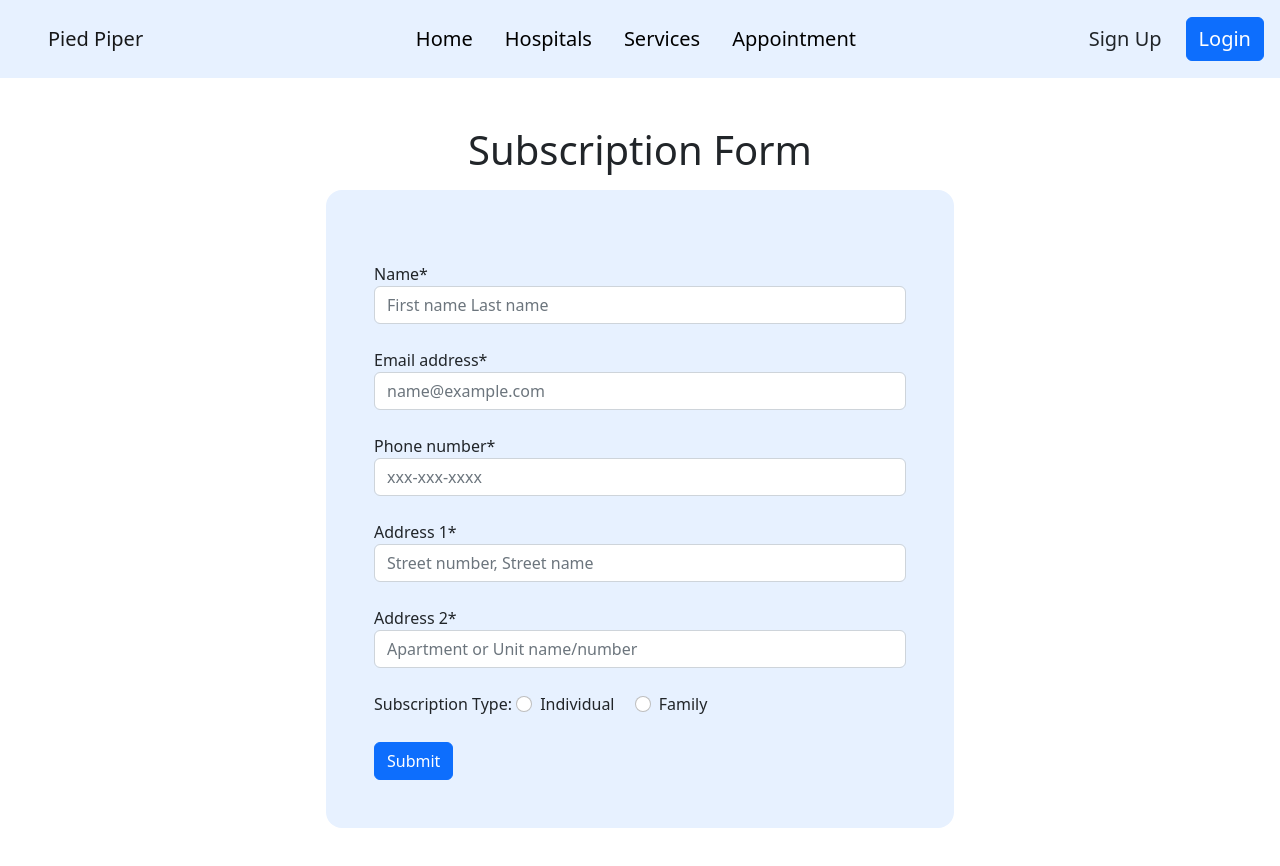
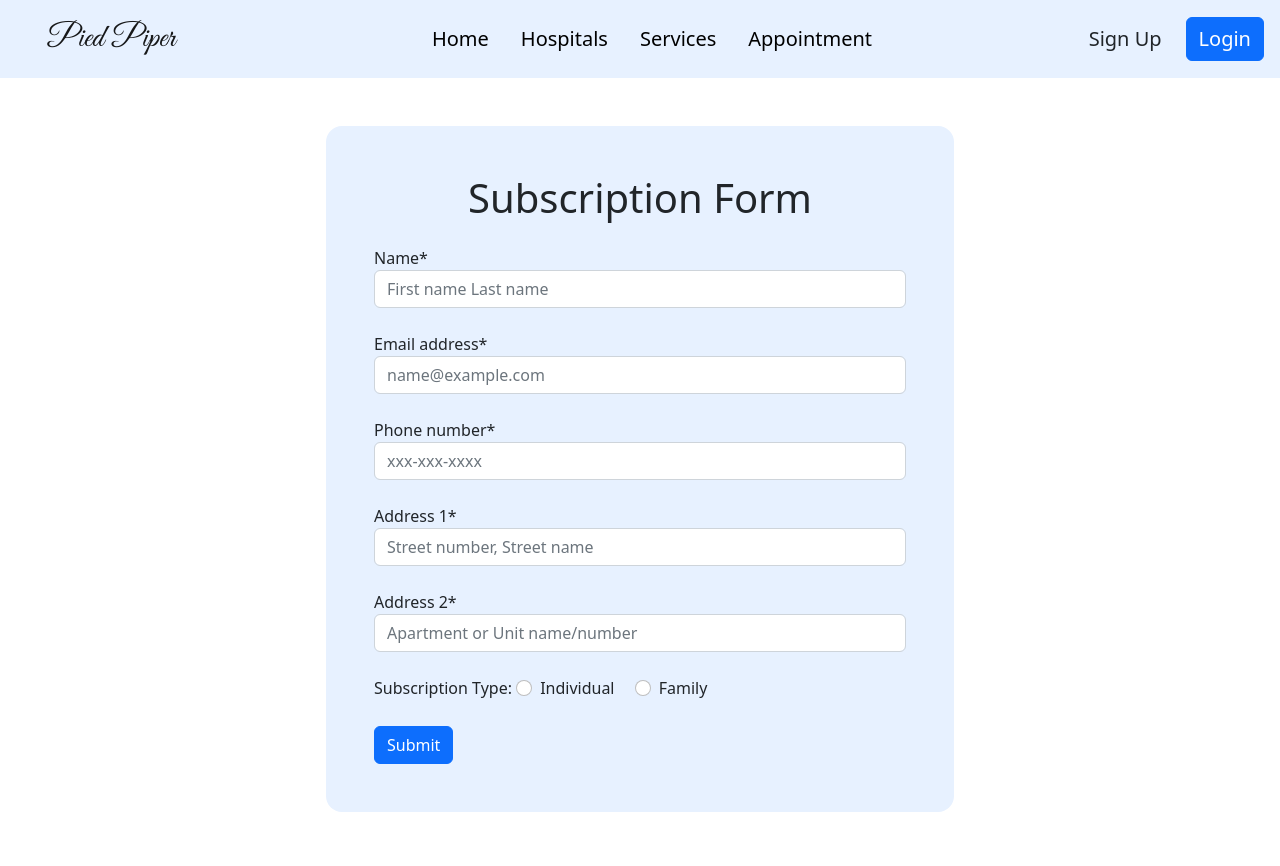
Before and after one commit to siriganagari-raja-shekar/hospital-assignment-info6150, a plain HTML site: page subscribe.html in a window 1280 px wide. Drawn offline with nearby package versions, Linux system fonts and the light colour scheme.

Commit message:
Changed title and formatted subscribe page

```diff
--- a/index.css
+++ b/index.css
@@ -94,8 +94,18 @@ body, html{
     margin: 0;
     padding: 0;
 }
+
+@font-face {
+    font-family: GreatVibes;
+    src: url("fonts/GreatVibes-Regular.ttf");
+}
 .navbar{
     text-align: center;
+}
+
+.navbar-brand{
+    font-family: GreatVibes;
+    font-size: 2rem !important;
 }
 
 .nav-item a{
--- a/subscribe.html
+++ b/subscribe.html
@@ -55,11 +55,11 @@
         </button>
       </div>
   </nav>
-
-  <div class="row justify-content-center my-5">
-    <h1 class="text-center mb-3">Subscription Form</h1>
+  <main>
+    <div class="row justify-content-center my-5 form-container">
       <div class="col-10 col-sm-6">
         <form id="subscribe-form" class="needs-validation px-5 py-5" novalidate>
+          <h1 class="text-center mb-3">Subscription Form</h1>
           <div class="form-group">
             <label for="name">Name*</label>
             <input type="text" class="form-control" id="name" placeholder="First name Last name">
@@ -137,6 +137,8 @@
         </form>
       </div>
     </div>
+  </main>
+
 </body>
 
 </html>
```
Also changed, not shown: fonts/GreatVibes-Regular.ttf (added). Lines whose indentation alone changed are shown as unchanged.
